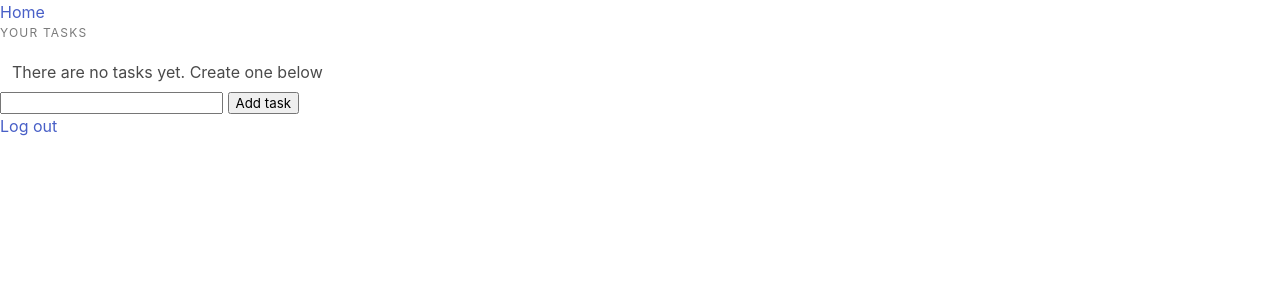
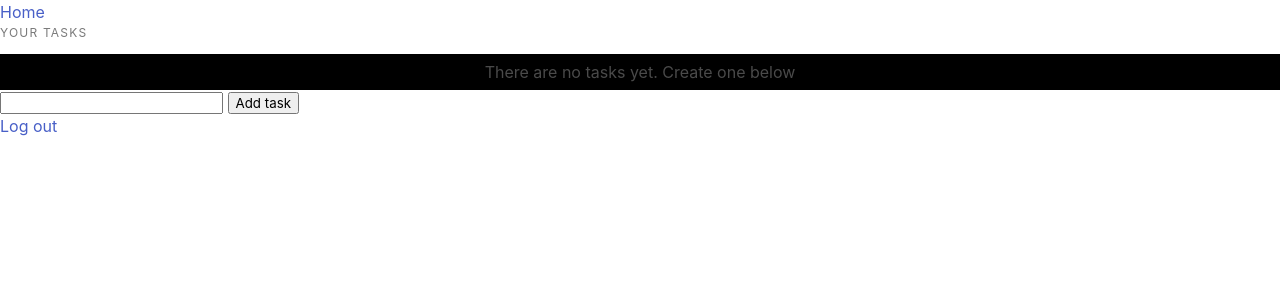
Before and after one commit to DmytroKhylko/todo_list_flask, a Flask app: template src/templates/tasks.html in a window 1280 px wide. Shown: the top 300 px of the page. Run offline with Flask 2, Linux system fonts and the light colour scheme; the template is opened without the code that fills it, so the values that code supplies are empty; some libraries are stand-ins or nearby versions.

Commit message:
trying to add css

```diff
--- a/src/app.py
+++ b/src/app.py
@@ -106,7 +106,7 @@ def logout():
         flash("You've successfully logged out", "is-success")
 
     session.pop('user_id', None)
-    del g.user
+    g.user = None
     return redirect(url_for("login"))
 
 
--- a/src/static/css/main.css
+++ /dev/null
@@ -1,3 +0,0 @@
-.body_id{
-    background-color: black;
-}
--- /dev/null
+++ b/src/static/styles/main.css
@@ -0,0 +1,7 @@
+.body_class{
+    background-color: black;
+}
+#tasks{
+    text-align: center;
+    background-color: black;
+}
--- a/src/templates/base.html
+++ b/src/templates/base.html
@@ -3,7 +3,8 @@
     <head>
         <meta charset="utf-8" />
         <link rel="stylesheet" href="https://cdn.jsdelivr.net/npm/bulma@0.8.0/css/bulma.min.css">
-        <link rel="stylesheet" href="{{ url_for('static', filename='css/main.css') }}">
+        <link rel= "stylesheet" type= "text/css" href= "{{ url_for('static',filename='styles/main.css') }}">
+
         <meta name="viewport" content="width=device-width, initial-scale=1">
         <title>{% block title %}{% endblock %}</title>
         <script defer src="https://use.fontawesome.com/releases/v5.3.1/js/all.js"></script>
--- a/src/templates/tasks.html
+++ b/src/templates/tasks.html
@@ -11,16 +11,18 @@ Your tasks
     <p class="menu-label">
         Your tasks {{name}}
       </p>
-    <ul class="menu-list">
+    <ul class="menu-list" id="tasks">
         {% if tasks|length < 1 %}
             <li><a>There are no tasks yet. Create one below</a><td>
         {% else %}
+            <div>
             {% for task in tasks %}
                 <li><a>{{task["task"]}}</a><td>
                     <a href="/update/{{task['user_task_id']}}">Update</a>
                     <a href="/delete/{{task['user_task_id']}}">Delete</a>
                 </td></li>
             {% endfor %}
+            </div>
         {% endif %}
     </ul>
 
```
